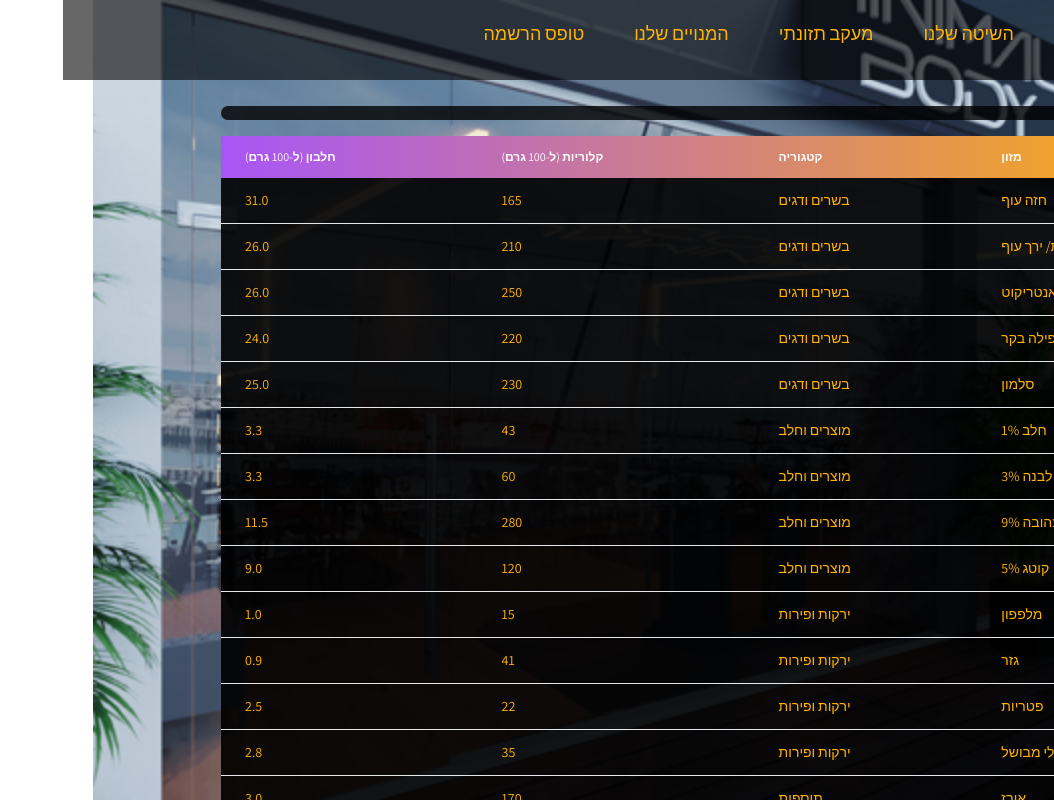
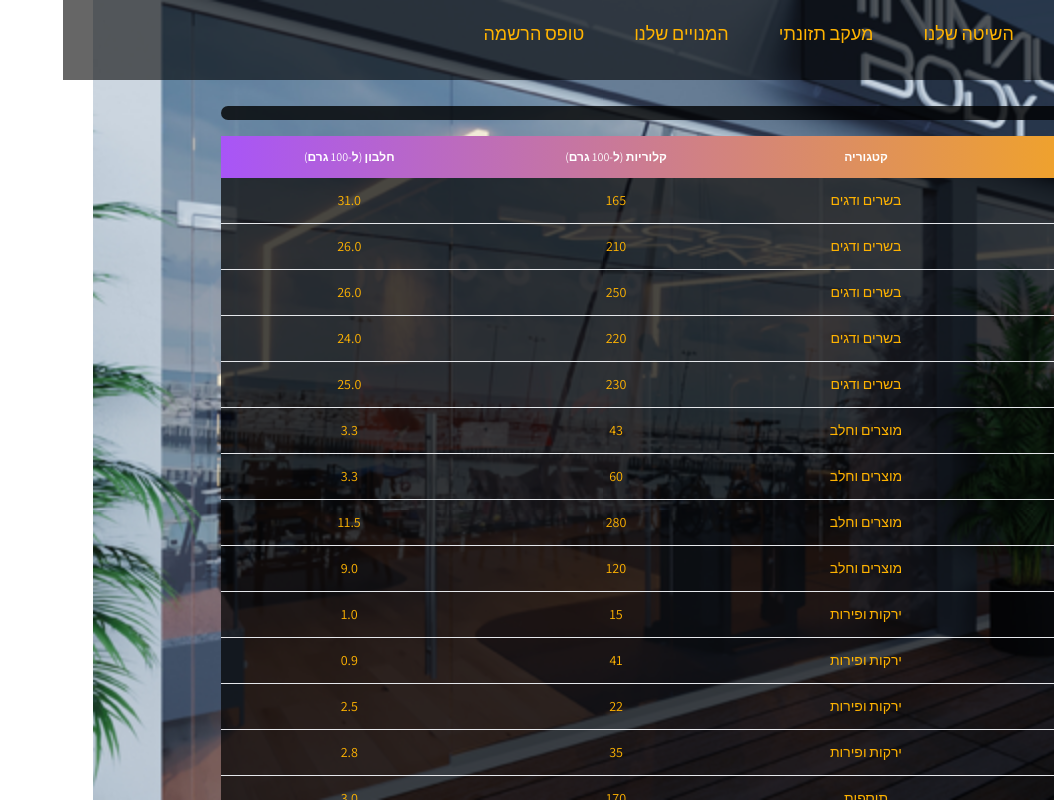
Before and after one commit to Kalzemic/Minimal_Body, a React (Vite) app: page /Chart in a window 1280 px wide. Shown: the whole page, without its empty margins (226-1280 px from the left). Built offline with nearby package versions, Linux system fonts and the light colour scheme.

Commit message:
more tabel fixes

```diff
--- a/src/components/CalorieChart.css
+++ b/src/components/CalorieChart.css
@@ -30,10 +30,9 @@
 .table {
     width: 100%;
     border-collapse: collapse;
-    text-align: left;
+    text-align: center;
     font-size: 0.875rem;
     color: #4b5563;
-    background-color: rgba(0, 0, 0, 0.7);
     overflow-y: auto;
     /* Tailwind's gray-600 */
 }
```
